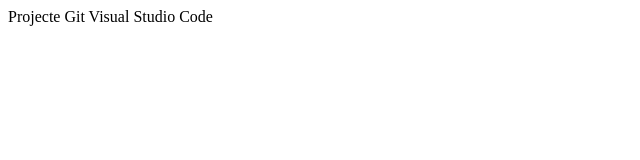
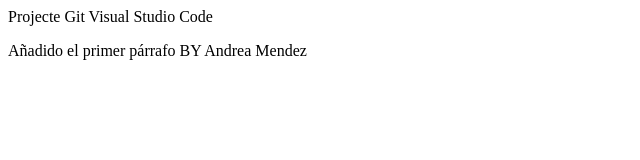
Before and after one commit to H192H/projecteGitVsc, a plain HTML site: page contacte.html in a window 1280 px wide. Shown: the whole page, without its empty margins (0-640 px from the left). Drawn offline with Linux system fonts and the light colour scheme.

Commit message:
Update contacte.html
Añadido primer párrafo

```diff
--- a/contacte.html
+++ b/contacte.html
@@ -7,6 +7,6 @@
 </head>
 <body>
     <h>Projecte Git Visual Studio Code</h>
-
+    <p> Añadido el primer párrafo BY Andrea Mendez</p>
 </body>
 </html>
```
